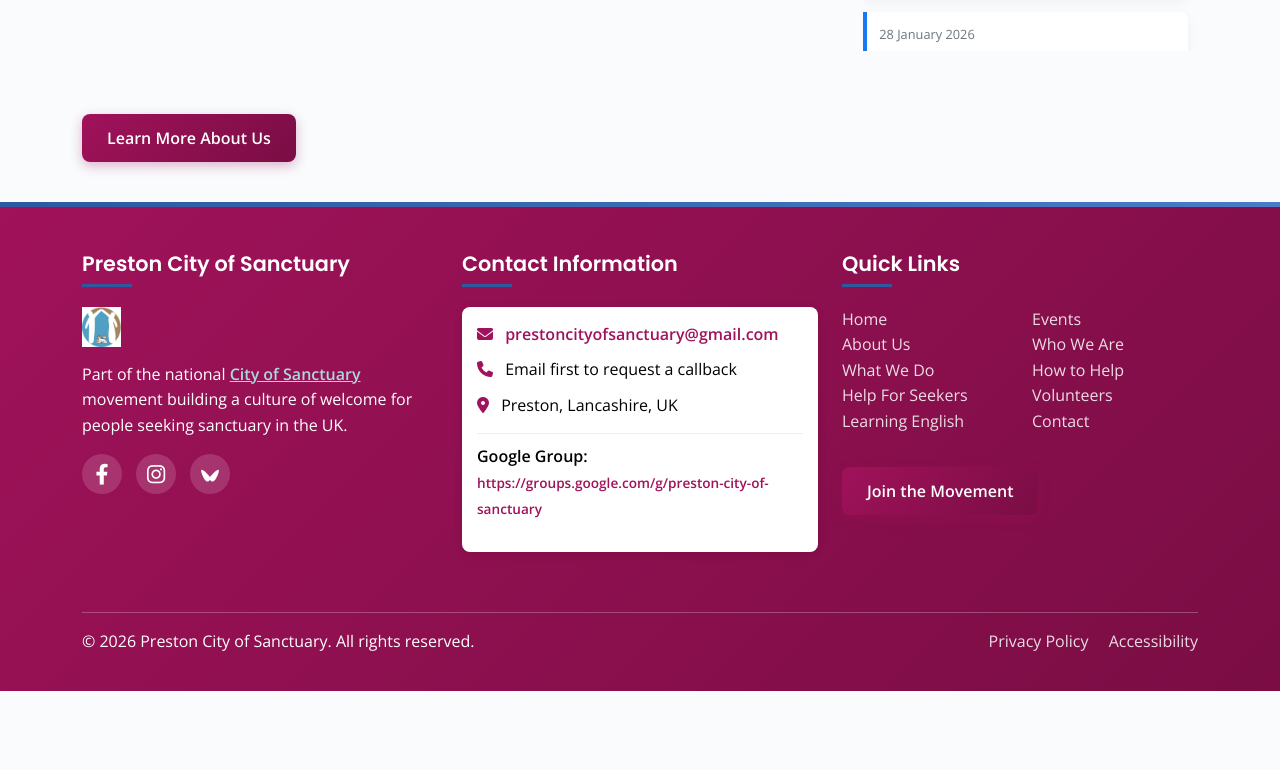
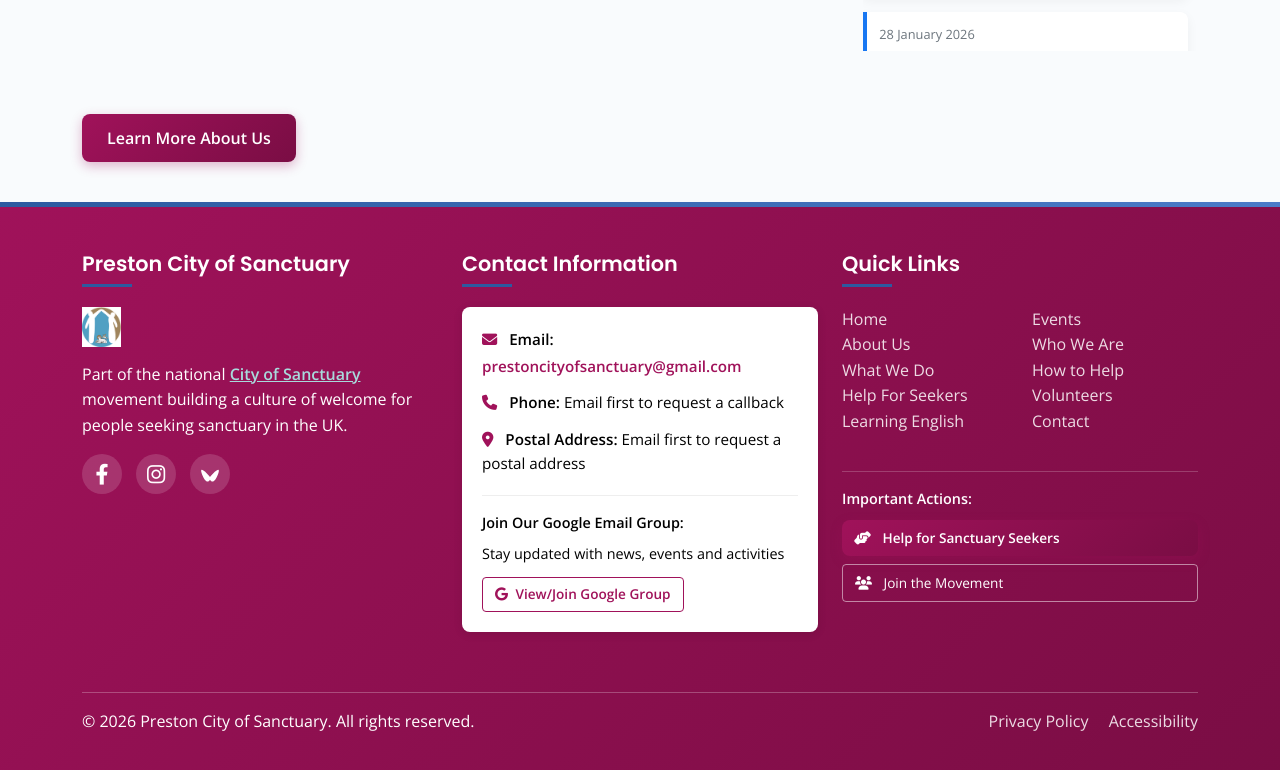
Before and after one commit to arokhlo/PrestonCityofSanctuary, a plain HTML site: page index.html in a window 1280 px wide. Shown: the part 855-1625 px from the top of the page. Before the commit the page ends 1546 px from the top, so only its background shows below. Drawn offline with nearby package versions, Linux system fonts and the light colour scheme.

Commit message:
improve contact information

```diff
--- a/index.html
+++ b/index.html
@@ -1416,33 +1416,48 @@
 
                 <div class="col-lg-4 mb-4">
                     <h4 class="footer-title">Contact Information</h4>
-                    <div class="contact-info" style="background: white; color: black; padding: 15px; border-radius: 8px; box-shadow: 0 2px 10px rgba(0,0,0,0.1);">
-                        <p style="color: black; margin-bottom: 10px;">
+                    <div class="contact-info" style="background: white; color: black; padding: 20px; border-radius: 8px; box-shadow: 0 2px 10px rgba(0,0,0,0.1);">
+                        <p style="color: black; margin-bottom: 12px; font-size: 0.95rem;">
                             <i class="fas fa-envelope me-2" style="color: #A0125A;"></i>
-                            <a href="mailto:prestoncityofsanctuary@gmail.com" style="color: #A0125A; font-weight: bold;">
+                            <strong>Email:</strong>
+                            <a href="mailto:prestoncityofsanctuary@gmail.com" style="color: #A0125A; font-weight: bold; display: inline-block; margin-top: 3px;">
                                 prestoncityofsanctuary@gmail.com
                             </a>
                         </p>
-                        <p style="color: black; margin-bottom: 10px;">
+
+                        <p style="color: black; margin-bottom: 12px; font-size: 0.95rem;">
                             <i class="fas fa-phone me-2" style="color: #A0125A;"></i>
-                            Email first to request a callback
+                            <strong>Phone:</strong> Email first to request a callback
                         </p>
-                        <p style="color: black; margin-bottom: 10px;">
+
+                        <p style="color: black; margin-bottom: 12px; font-size: 0.95rem;">
                             <i class="fas fa-map-marker-alt me-2" style="color: #A0125A;"></i>
-                            Preston, Lancashire, UK
+                            <strong>Postal Address:</strong> Email first to request a postal address
                         </p>
-                        <p style="color: black; margin-top: 15px; padding-top: 10px; border-top: 1px solid #eee;">
-                            <strong>Google Group:</strong><br>
-                            <a href="https://groups.google.com/g/preston-city-of-sanctuary" target="_blank"
-                               style="color: #A0125A; font-weight: bold; font-size: 0.85rem;">
-                                https://groups.google.com/g/preston-city-of-sanctuary
+
+                        <div style="margin-top: 20px; padding-top: 15px; border-top: 1px solid #eee;">
+                            <p style="color: black; margin-bottom: 8px; font-size: 0.9rem;">
+                                <strong>Join Our Google Email Group:</strong>
+                            </p>
+                            <p style="color: black; margin-bottom: 12px; font-size: 0.9rem;">
+                                Stay updated with news, events and activities
+                            </p>
+                            <a href="https://groups.google.com/g/preston-city-of-sanctuary"
+                               target="_blank"
+                               rel="noopener noreferrer"
+                               class="btn btn-outline-primary btn-sm"
+                               style="border-color: #A0125A; color: #A0125A; font-weight: 600; padding: 6px 12px; font-size: 0.85rem;">
+                                <i class="fab fa-google me-1"></i> View/Join Google Group
                             </a>
-                        </p>
-                    </div>
-                </div>
+                        </div>
+                    </div>
+                </div>
+
+
 
                 <div class="col-lg-4 mb-4">
                     <h4 class="footer-title">Quick Links</h4>
+
                     <div class="row">
                         <div class="col-6">
                             <ul class="list-unstyled">
@@ -1463,11 +1478,27 @@
                             </ul>
                         </div>
                     </div>
-                    <div class="mt-3">
-                        <a href="mailto:prestoncityofsanctuary@gmail.com" class="btn btn-primary-custom">Join the Movement</a>
+
+                    <div style="margin-top: 20px; padding-top: 15px; border-top: 1px solid rgba(255,255,255,0.2);">
+                        <p style="color: white; margin-bottom: 10px; font-size: 0.9rem;">
+                            <strong>Important Actions:</strong>
+                        </p>
+                        <div style="display: flex; flex-direction: column; gap: 8px;">
+                            <a href="#help"
+                               class="btn btn-primary-custom btn-sm"
+                               style="padding: 8px 12px; font-size: 0.85rem; text-align: left;">
+                                <i class="fas fa-hands-helping me-2"></i> Help for Sanctuary Seekers
+                            </a>
+                            <a href="mailto:prestoncityofsanctuary@gmail.com"
+                               class="btn btn-outline-light btn-sm"
+                               style="padding: 8px 12px; font-size: 0.85rem; text-align: left; border-color: rgba(255,255,255,0.5); color: white;">
+                                <i class="fas fa-users me-2"></i> Join the Movement
+                            </a>
+                        </div>
                     </div>
                 </div>
             </div>
+
             <hr class="bg-light">
             <div class="row">
                 <div class="col-md-6">
@@ -1480,6 +1511,10 @@
                     </p>
                 </div>
             </div>
+
+
+
+
         </div>
     </footer>
 
@@ -2502,35 +2537,77 @@
                     <div class="content-left-column">
                         <section class="dynamic-content">
                             <div class="contact-info">
-                                <p><strong>Email:</strong> <a href="mailto:prestoncityofsanctuary@gmail.com">prestoncityofsanctuary@gmail.com</a></p>
-                                <p><strong>Phone:</strong> Email first to request a callback</p>
-                                <p><strong>Address:</strong> Preston, Lancashire, UK</p>
-
-                                <p class="mt-3"><strong>Google Group:</strong><br>
-                                <a href="https://groups.google.com/g/preston-city-of-sanctuary" target="_blank">
-                                    https://groups.google.com/g/preston-city-of-sanctuary
+                                <p><strong><i class="fas fa-envelope me-2" style="color: #A0125A;"></i>Email:</strong>
+                                <a href="mailto:prestoncityofsanctuary@gmail.com" style="color: #A0125A; font-weight: bold;">
+                                    prestoncityofsanctuary@gmail.com
                                 </a></p>
+
+                                <p><strong><i class="fas fa-phone me-2" style="color: #A0125A;"></i>Phone:</strong>
+                                <span style="color: #555;">Email first to request a callback</span></p>
+
+                                <p><strong><i class="fas fa-map-marker-alt me-2" style="color: #A0125A;"></i>Postal Address:</strong>
+                                <span style="color: #555;">Email first to request a postal address</span></p>
+
+                                <div class="mt-3 p-3" style="background-color: #f8f9fa; border-radius: 8px; border-left: 4px solid #A0125A;">
+                                    <p class="mb-2"><strong>Google Email Group:</strong></p>
+                                    <p class="mb-3" style="font-size: 0.95rem; color: #555;">
+                                        Join or view our Google Email Group to receive news of our activities, events, and updates.
+                                    </p>
+                                    <a href="https://groups.google.com/g/preston-city-of-sanctuary"
+                                       target="_blank"
+                                       rel="noopener noreferrer"
+                                       class="btn btn-primary-custom btn-sm"
+                                       style="padding: 8px 16px; font-size: 0.9rem;">
+                                        <i class="fab fa-google me-1"></i> View/Join Google Group
+                                    </a>
+                                </div>
+
+                                <div class="mt-4 p-3" style="background-color: #e7f3ff; border-radius: 8px; border-left: 4px solid #2c5aa0;">
+                                    <p class="mb-2"><strong>Get Involved:</strong></p>
+                                    <p class="mb-3" style="font-size: 0.95rem; color: #555;">
+                                        Interested in volunteering or supporting our work? Email us to learn more about opportunities.
+                                    </p>
+                                    <a href="mailto:prestoncityofsanctuary@gmail.com"
+                                       class="btn btn-outline-primary btn-sm"
+                                       style="border-color: #A0125A; color: #A0125A; font-weight: 600; padding: 8px 16px; font-size: 0.9rem;">
+                                        <i class="fas fa-users me-1"></i> Join the Movement
+                                    </a>
+                                </div>
                             </div>
 
                             <div class="row mt-4">
                                 <div class="col-md-6 mb-4">
                                     <div class="content-card p-4 text-center">
                                         <div class="card-icon">
-                                            <i class="fas fa-envelope"></i>
+                                            <i class="fas fa-comments"></i>
                                         </div>
-                                        <h4>Email Us</h4>
-                                        <p>Send us a message for general inquiries or support requests.</p>
+                                        <h4>Contact Options</h4>
+                                        <p>Email us for general inquiries, support requests, or to request a callback.</p>
+                                        <a href="mailto:prestoncityofsanctuary@gmail.com" class="btn btn-primary-custom mt-2">
+                                            Send Email
+                                        </a>
                                     </div>
                                 </div>
                                 <div class="col-md-6 mb-4">
                                     <div class="content-card p-4 text-center">
                                         <div class="card-icon">
-                                            <i class="fas fa-users"></i>
+                                            <i class="fas fa-bullhorn"></i>
                                         </div>
-                                        <h4>Join Our Network</h4>
-                                        <p>Connect with other volunteers and organisations in our community.</p>
-                                    </div>
-                                </div>
+                                        <h4>Stay Updated</h4>
+                                        <p>Join our Google Group to receive regular updates about our activities and events.</p>
+                                        <a href="https://groups.google.com/g/preston-city-of-sanctuary"
+                                           target="_blank"
+                                           rel="noopener noreferrer"
+                                           class="btn btn-outline-primary mt-2">
+                                            Join Google Group
+                                        </a>
+                                    </div>
+                                </div>
+                            </div>
+
+                            <div class="info-box mt-4">
+                                <p><strong>Note:</strong> We are a volunteer-run organization. For urgent matters, please email us and we will respond as soon as possible.</p>
+                                <p>If you are a sanctuary seeker looking for help, please visit our <a href="#help" style="color: #A0125A; font-weight: bold;">Help for Sanctuary Seekers</a> section.</p>
                             </div>
                         </section>
                     </div>
```
